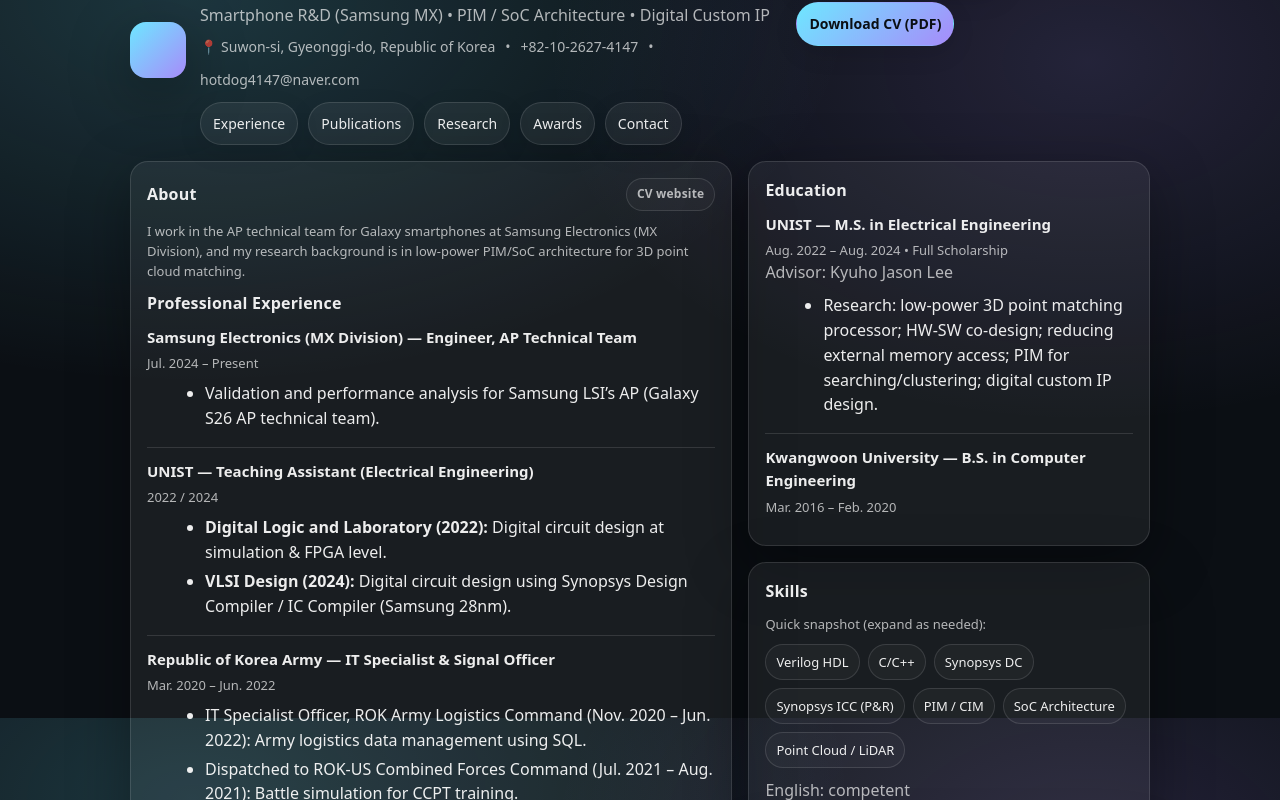
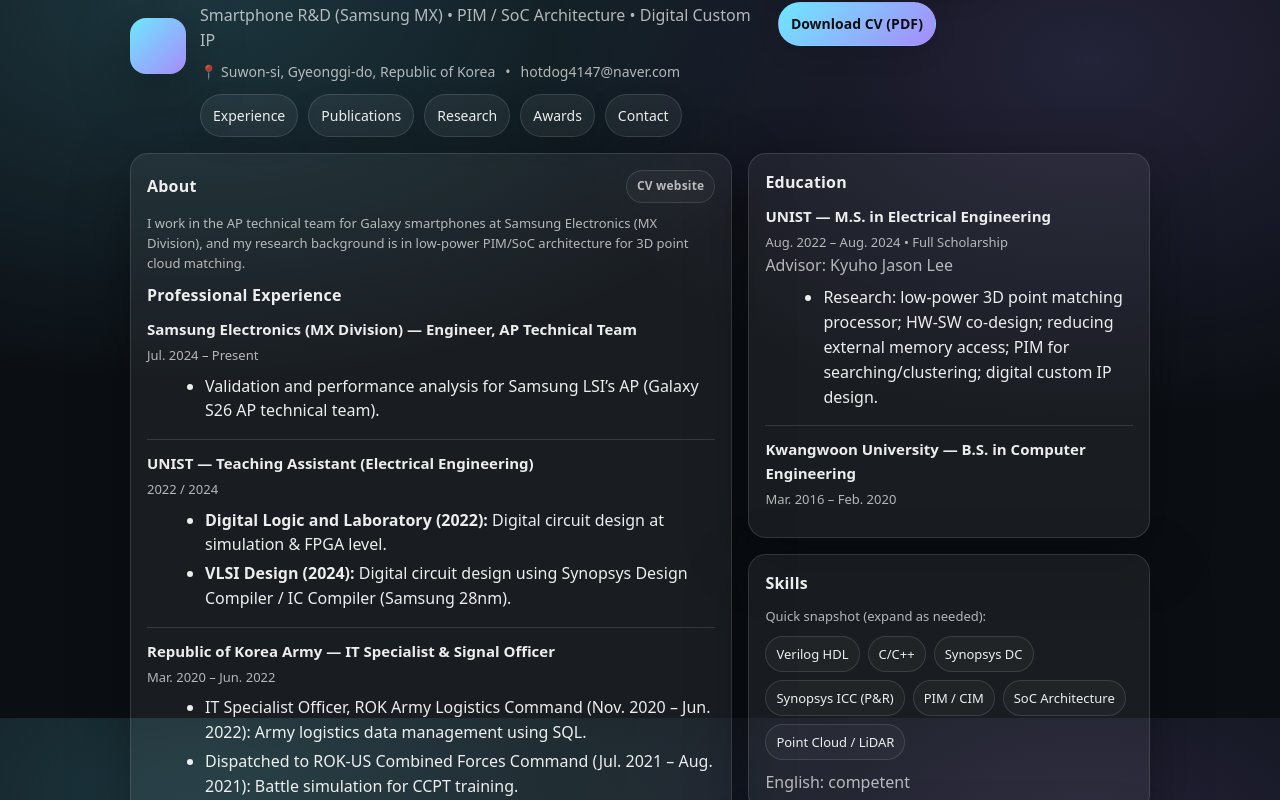
Before and after one commit to jeongmin4147-svg/jeongmin4147-svg.github.io, a plain HTML site: page index.html in a window 1280 px wide. Shown: the part 82-882 px from the top of the page. Drawn offline with Linux system fonts and the light colour scheme.

Commit message:
Update index.html

```diff
--- a/index.html
+++ b/index.html
@@ -93,8 +93,6 @@
           <p class="tagline">Smartphone R&D (Samsung MX) • PIM / SoC Architecture • Digital Custom IP</p>
           <div class="meta">
             <span>📍 Suwon-si, Gyeonggi-do, Republic of Korea</span>
-            <span>•</span>
-            <a href="tel:+821026274147">+82-10-2627-4147</a>
             <span>•</span>
             <a href="mailto:hotdog4147@naver.com">hotdog4147@naver.com</a>
           </div>
```
